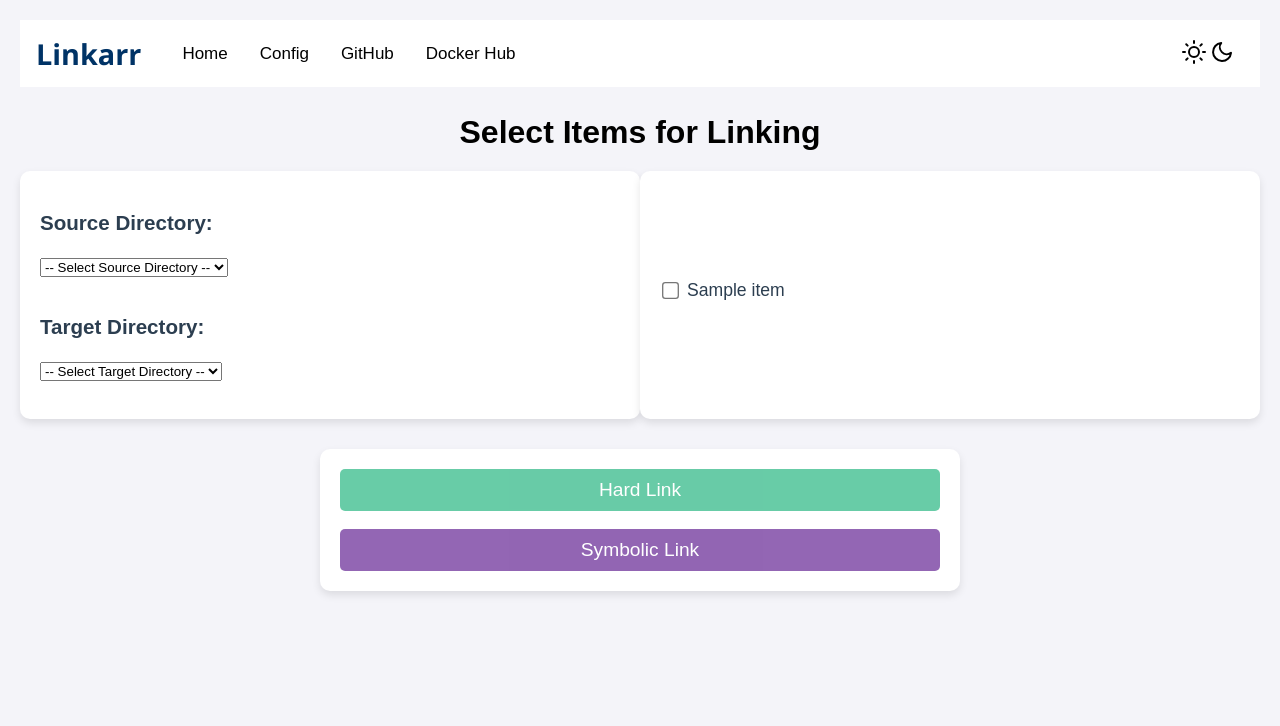
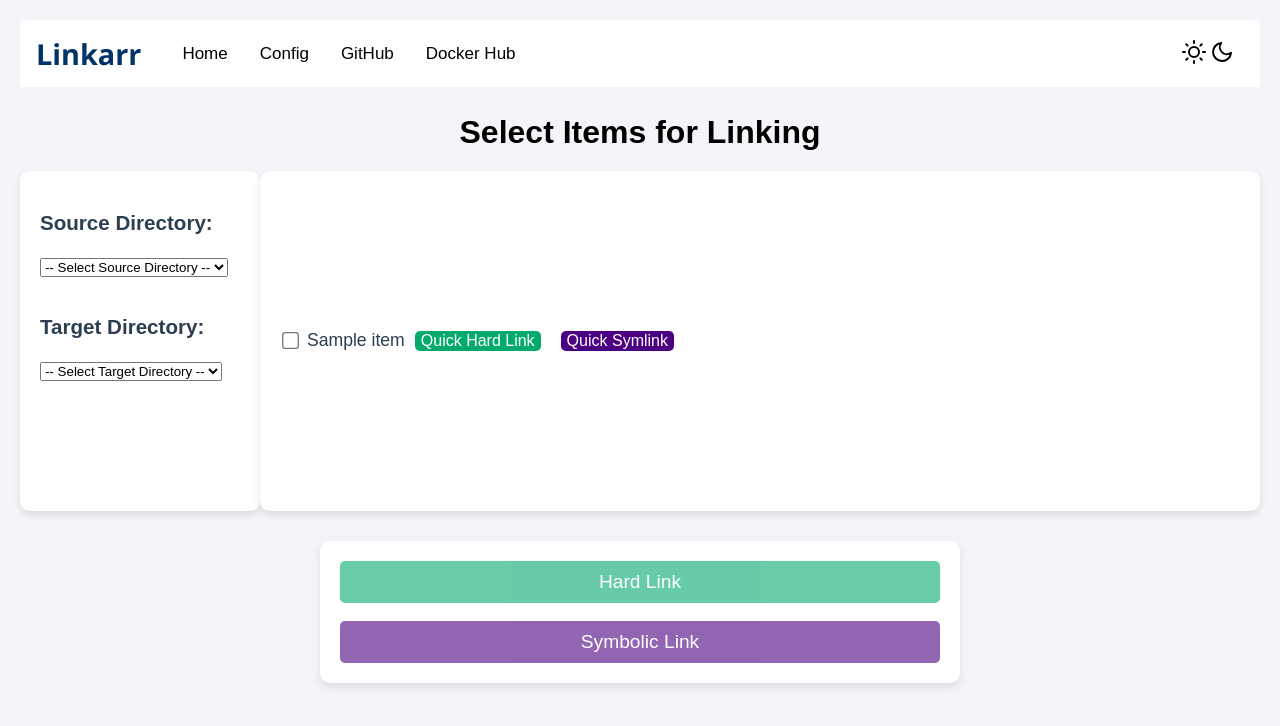
Before and after one commit to imadahmad97/linkarr, a Flask app: template app/templates/file_selector.html in a window 1280 px wide. Shown: the top 726 px of the page. Run offline with Flask 3, Linux system fonts and the light colour scheme; the template is opened without the code that fills it: most values are stand-ins (such as "Sample title", 1, 10 or a date in 2020); parts of the project's set-up code (start-up, migrations or seed data) failed here and were passed over.

Commit message:
added quick buttons

```diff
--- a/app/static/file_selector.css
+++ b/app/static/file_selector.css
@@ -33,6 +33,10 @@ h2 {
   background-color: #121212;
 }
 
+.item_selector_form {
+  max-width: 1400px !important;
+  min-height: 300px !important;
+}
 .top_forms_container {
   display: flex;
   justify-content: center;
@@ -43,8 +47,9 @@ h2 {
 .source_and_target_dir_form,
 .item_selector_form {
   flex: 1;
-  min-width: 300px; /* for responsiveness */
-  max-width: 600px;
+  min-width: 200px; /* for responsiveness */
+  max-width: 200px;
+  min-height: 300px; /* for responsiveness */
 }
 
 .dark-mode h2 {
@@ -52,7 +57,8 @@ h2 {
 }
 
 .item_list {
-  height: 200px; /* fixed height */
+  height: 300px; /* fixed height */
+  width: 500px;
   overflow-y: auto;
   align-items: left !important;
   display: flex !important;
@@ -116,6 +122,23 @@ label {
   transition: background-color 0.3s ease;
 }
 
+#quick_hardlink_button,
+#quick_symboliclink_button {
+  border: none;
+  border-radius: 5px;
+  color: #fff;
+  font-size: 1em;
+  cursor: pointer;
+  transition: background-color 0.3s ease;
+  margin: 10px;
+}
+
+#quick_hardlink_button {
+  background-color: #04aa6d;
+}
+#quick_symboliclink_button {
+  background-color: #4b0082;
+}
 #hardlink_button {
   background-color: #04aa6d;
 }
@@ -141,7 +164,7 @@ button:disabled {
 
 /* Flash message styles */
 .flashes {
-  max-width: 600px;
+  max-width: 1500px;
   margin: 20px auto;
   padding: 10px;
   border-radius: 5px;
--- a/app/templates/file_selector.html
+++ b/app/templates/file_selector.html
@@ -11,9 +11,30 @@ type="text/css"
 href="{{ url_for('static', filename='file_selector.css') }}"
 />
 <script>
-    function setLinkType(type) {
-      document.getElementById("link_type").value = type;
-    }
+  function prepareForm(linkType, event) {
+    event.preventDefault(); // Stop immediate form submission
+
+    const checkboxes = document.querySelectorAll('.item-checkbox:checked');
+    const container = document.getElementById('selected-items-hidden-container');
+    const form = document.getElementById('bottom-button-form');
+
+    // Clear previous hidden inputs
+    container.innerHTML = '';
+
+    // Set the link type
+    document.getElementById("link_type").value = linkType;
+
+    // Append each selected item
+    checkboxes.forEach((cb) => {
+      const input = document.createElement('input');
+      input.type = 'hidden';
+      input.name = 'selected_items';
+      input.value = cb.value;
+      container.appendChild(input);
+    });
+
+    form.submit(); // Manually submit form after appending
+  }
   </script>
 
 {% endblock %}
@@ -45,15 +66,31 @@ href="{{ url_for('static', filename='file_selector.css') }}"
         <br><br>
     </div>
 </form>
-<form action="" method="post"
         <div class="item_selector_form">
             <div class="item_list">
                 {% if selected_source_dir and selected_target_dir %}
             <ul>
                 {% for item in items %}
                     <li>
-                        <input type="checkbox" name="selected_items" value="{{ item }}" id="item_{{ loop.index0 }}">
+                        <input type="checkbox" name="selected_items" value="{{ item }}" id="item_{{ loop.index0 }}" class="item-checkbox">
                         <label for="item_{{ loop.index0 }}">{{ item }}</label>
+
+                        <form action="" method="post" style="display:inline;">
+                            <input type="hidden" name="selected_items" value="{{ item }}">
+                            <input type="hidden" name="selected_source_dir" value="{{ selected_source_dir }}">
+                            <input type="hidden" name="selected_target_dir" value="{{ selected_target_dir }}">
+                            <input type="hidden" name="link_type" value="hard">
+                            <button id="quick_hardlink_button" type="submit">Quick Hard Link</button>
+                        </form>
+
+                        <form action="" method="post" style="display:inline;">
+                            <input type="hidden" name="selected_items" value="{{ item }}">
+                            <input type="hidden" name="selected_source_dir" value="{{ selected_source_dir }}">
+                            <input type="hidden" name="selected_target_dir" value="{{ selected_target_dir }}">
+                            <input type="hidden" name="link_type" value="symbolic">
+                            <button id="quick_symboliclink_button" type="submit">Quick Symlink</button>
+                        </form>
+
                     </li>
                 {% endfor %}
             </ul>
@@ -63,14 +100,17 @@ href="{{ url_for('static', filename='file_selector.css') }}"
             </div>
         </div>
     </div>
+    <form id="bottom-button-form" action="" method="post">
             <div class="button_form">
             <input type="hidden" name="selected_source_dir" value="{{ selected_source_dir }}">
             <input type="hidden" name="selected_target_dir" value="{{ selected_target_dir }}">
                 <div class="button_group">
                     <input type="hidden" name="link_type" id="link_type">
-                    <button id="hardlink_button" type="submit" formaction="" formmethod="post" onclick="setLinkType('hard')" disabled>Hard Link</button>
+                    <div id="selected-items-hidden-container"></div>
+                    <button id="hardlink_button" type="submit" onclick="prepareForm('hard', event)" disabled>Hard Link</button>
                     <br><br>
-                    <button id="symboliclink_button" type="submit" formaction="" formmethod="post" onclick="setLinkType('symbolic')" disabled>Symbolic Link</button>
+                    <button id="symboliclink_button" type="submit" onclick="prepareForm('symbolic', event)" disabled>Symbolic Link</button>
+
                 </div>
 </div>
 </form>
--- /dev/null
+++ b/config/config.json
@@ -0,0 +1,8 @@
+{
+    "source_dirs": [
+        "test_source_dir"
+    ],
+    "target_dirs": [
+        "test_target_dir"
+    ]
+}
```
Also changed, not shown: 1 other file.
